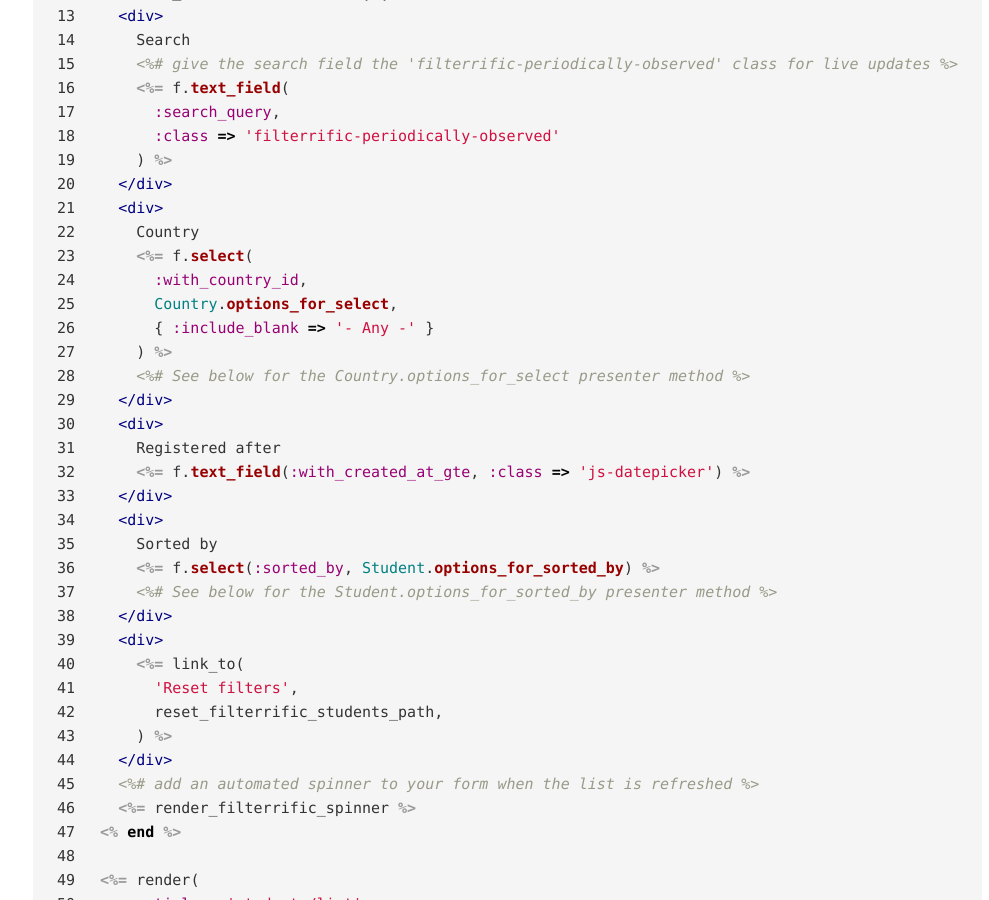
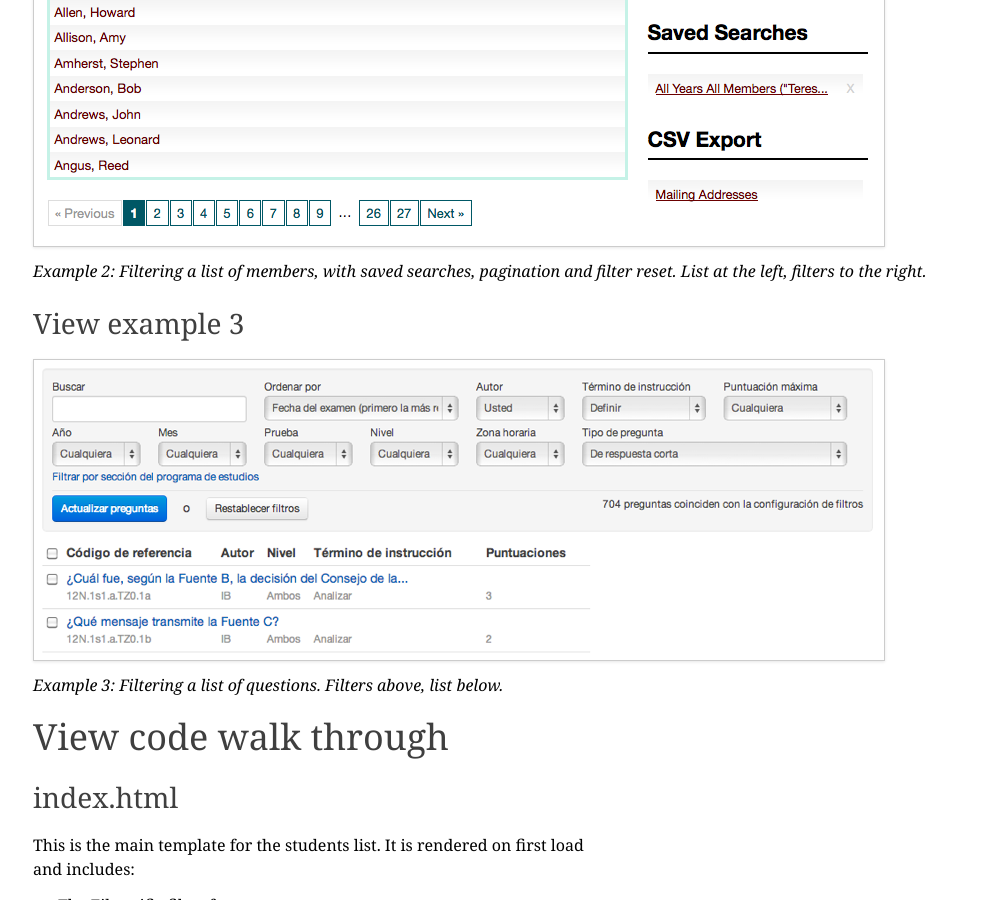
Before and after one commit to jhund/filterrific, a Jekyll site: the page built from pages/action_view_api.md, in a window 1280 px wide and 900 px high, scrolled down 1204 px. Shown: the whole window, without its empty margins (122-1111 px from the left). Built offline with Jekyll 4.4.1, drawn with Linux system fonts in a browser that asks for light colours; Markdown is read by kramdown in place of the engine named in the settings; some of the changed text lies outside the part shown.

Commit message:
Cleaned up start page, moved screenshots to view api page.

```diff
--- a/pages/action_view_api.md
+++ b/pages/action_view_api.md
@@ -17,7 +17,38 @@ Use the Filterrific ActionView API to:
 Filterrific works best with AJAX updates. The library comes with form observers
 for jQuery and an AJAX spinner.
 
-Please see below for all the view files involved:
+### View example 1
+<p class="unconstrained">
+  <img src="/images/screenshot_s.png" alt="Filterrific in action" class="img-polaroid" />
+  <div class="img_caption">
+    Example 1: The example app's student list.
+  </div>
+</p>
+
+### View example 2
+
+<p class="unconstrained">
+  <img src="/images/screenshot_c.png" alt="Filterrific in action" class="img-polaroid" />
+  <div class="img_caption">
+    Example 2: Filtering a list of members, with saved searches,
+    pagination and filter reset. List at the left, filters to the right.
+  </div>
+</p>
+
+
+### View example 3
+
+<p class="unconstrained">
+  <img src="/images/screenshot_q.png" alt="Filterrific in action" class="img-polaroid" />
+  <div class="img_caption">
+    Example 3: Filtering a list of questions. Filters above, list below.
+  </div>
+</p>
+
+
+
+
+## View code walk through
 
 ### index.html
 
```
Also changed, not shown: index.md (+53 -87 lines), images/screenshot_q.png, images/screenshot_s.png (added).
